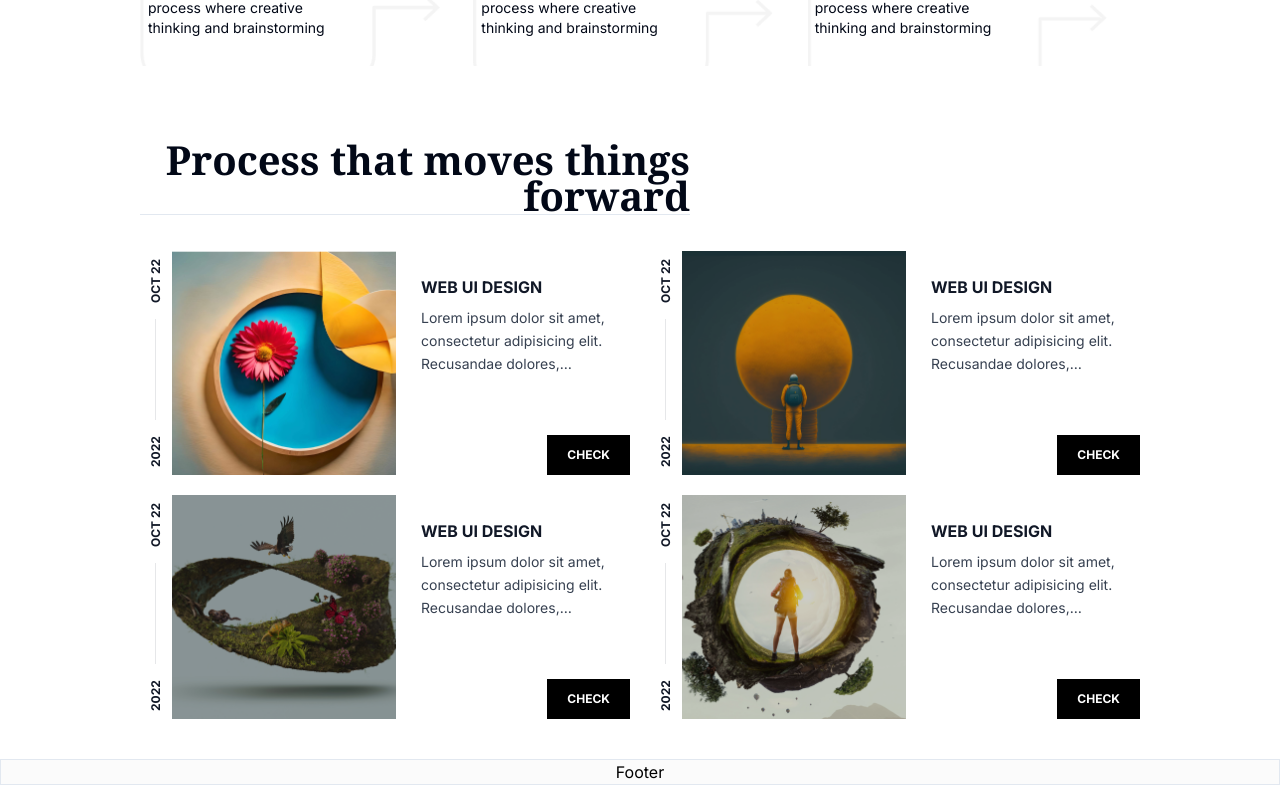
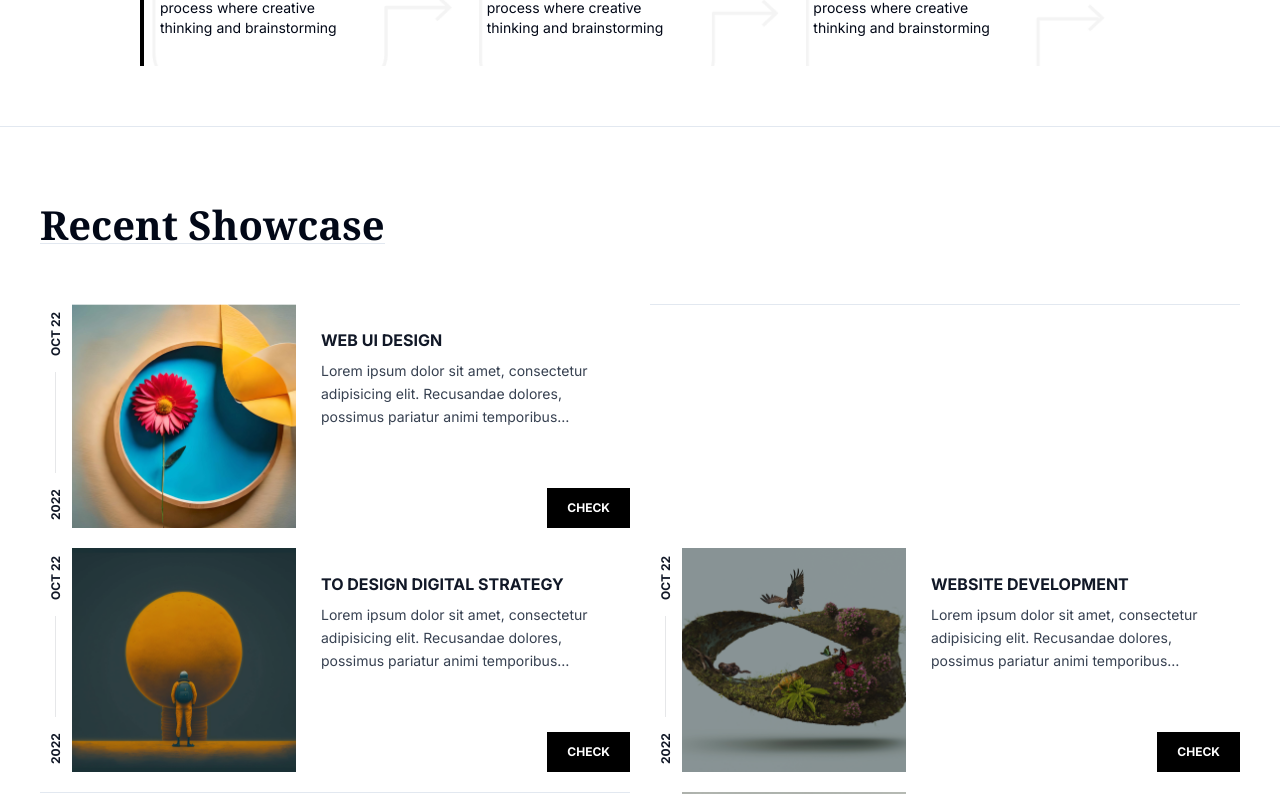
Before and after one commit to Abenezer-berhanu/agency_website, a Next.js app: page / in a window 1280 px wide. Shown: the part 2434-3228 px from the top of the page. Built offline with nearby package versions, Linux system fonts and the light colour scheme.

Commit message:
add recent section

```diff
--- a/package.json
+++ b/package.json
@@ -10,6 +10,7 @@
   },
   "dependencies": {
     "@radix-ui/react-icons": "^1.3.0",
+    "@radix-ui/react-separator": "^1.0.3",
     "@radix-ui/react-slot": "^1.0.2",
     "class-variance-authority": "^0.7.0",
     "clsx": "^2.1.0",
--- a/src/app/page.tsx
+++ b/src/app/page.tsx
@@ -1,5 +1,6 @@
 import RecentCard from "@/components/UiComponents/RecentCard";
 import { Button } from "@/components/ui/button";
+import { Separator } from "@/components/ui/separator";
 import Image from "next/image";
 import { FaPenClip, FaPenNib } from "react-icons/fa6";
 import { GiSkills } from "react-icons/gi";
@@ -261,7 +262,7 @@ export default function Home() {
         <p className="max-w-[550px] max-sm:mx-auto text-balance md:text-[40px] my-4 font-semibold font-serif text-3xl">
           Process that moves things forward
         </p>
-        <div className="grid grid-cols-3 gap-0 max-sm:mx-auto">
+        <div className="grid grid-cols-3 gap-0 max-sm:mx-auto border-l-4 border-black px-2">
           <span className="max-w-[300px] flex items-center pt-4 min-h-[200px] max-sm:col-span-3 bg-[url('/step1.png')] bg-cover">
             <p className="max-w-[250px] w-[80%] px-2 pt-7 text-sm text-balance text-start flex flex-col">
               <b className="tracking-wider font-serif">Ideate</b>
@@ -288,31 +289,34 @@ export default function Home() {
       {/* home page processes finish */}
 
       {/* home page recent */}
-      <div className="my-10 max-w-[1000px] mx-auto flex flex-col gap-5">
-        <p className="max-w-[550px] w-fit text-end border-b border-blacktext-balance md:text-[40px] my-4 font-semibold font-serif text-3xl">
-          Process that moves things forward
+      <Separator />
+      <div className="my-10 max-w-[1200px] mx-auto flex flex-col gap-5">
+        <p className="max-w-[550px] w-fit text-center border-b text-balance md:text-[40px] my-10 font-semibold font-serif text-3xl">
+          Recent Showcase
         </p>
-        <div className="sm:mr-auto gap-5 grid grid-cols-2">
+        <div className="sm:mr-auto gap-5 grid grid-cols-2 max-sm:grid-cols-1">
           <RecentCard
             title="Web UI Design"
             image="recent1.png"
             year={2022}
             date="Oct 22"
           />
+          <Separator className="max-sm:hidden" />
           <RecentCard
-            title="Web UI Design"
+            title="To Design digital strategy "
             image="recent2.png"
             year={2022}
             date="Oct 22"
           />
           <RecentCard
-            title="Web UI Design"
+            title="Website development"
             image="recent3.png"
             year={2022}
             date="Oct 22"
           />
+          <Separator className="max-sm:hidden" />
           <RecentCard
-            title="Web UI Design"
+            title="Application development"
             image="recent4.png"
             year={2022}
             date="Oct 22"
--- /dev/null
+++ b/src/components/ui/separator.tsx
@@ -0,0 +1,31 @@
+"use client"
+
+import * as React from "react"
+import * as SeparatorPrimitive from "@radix-ui/react-separator"
+
+import { cn } from "@/lib/utils"
+
+const Separator = React.forwardRef<
+  React.ElementRef<typeof SeparatorPrimitive.Root>,
+  React.ComponentPropsWithoutRef<typeof SeparatorPrimitive.Root>
+>(
+  (
+    { className, orientation = "horizontal", decorative = true, ...props },
+    ref
+  ) => (
+    <SeparatorPrimitive.Root
+      ref={ref}
+      decorative={decorative}
+      orientation={orientation}
+      className={cn(
+        "shrink-0 bg-border",
+        orientation === "horizontal" ? "h-[1px] w-full" : "h-full w-[1px]",
+        className
+      )}
+      {...props}
+    />
+  )
+)
+Separator.displayName = SeparatorPrimitive.Root.displayName
+
+export { Separator }
```
Also changed, not shown: src/components/UiComponents/RecentCard.tsx (+5 -5 lines), 1 other file (tests, documents, lock files or other folders).
